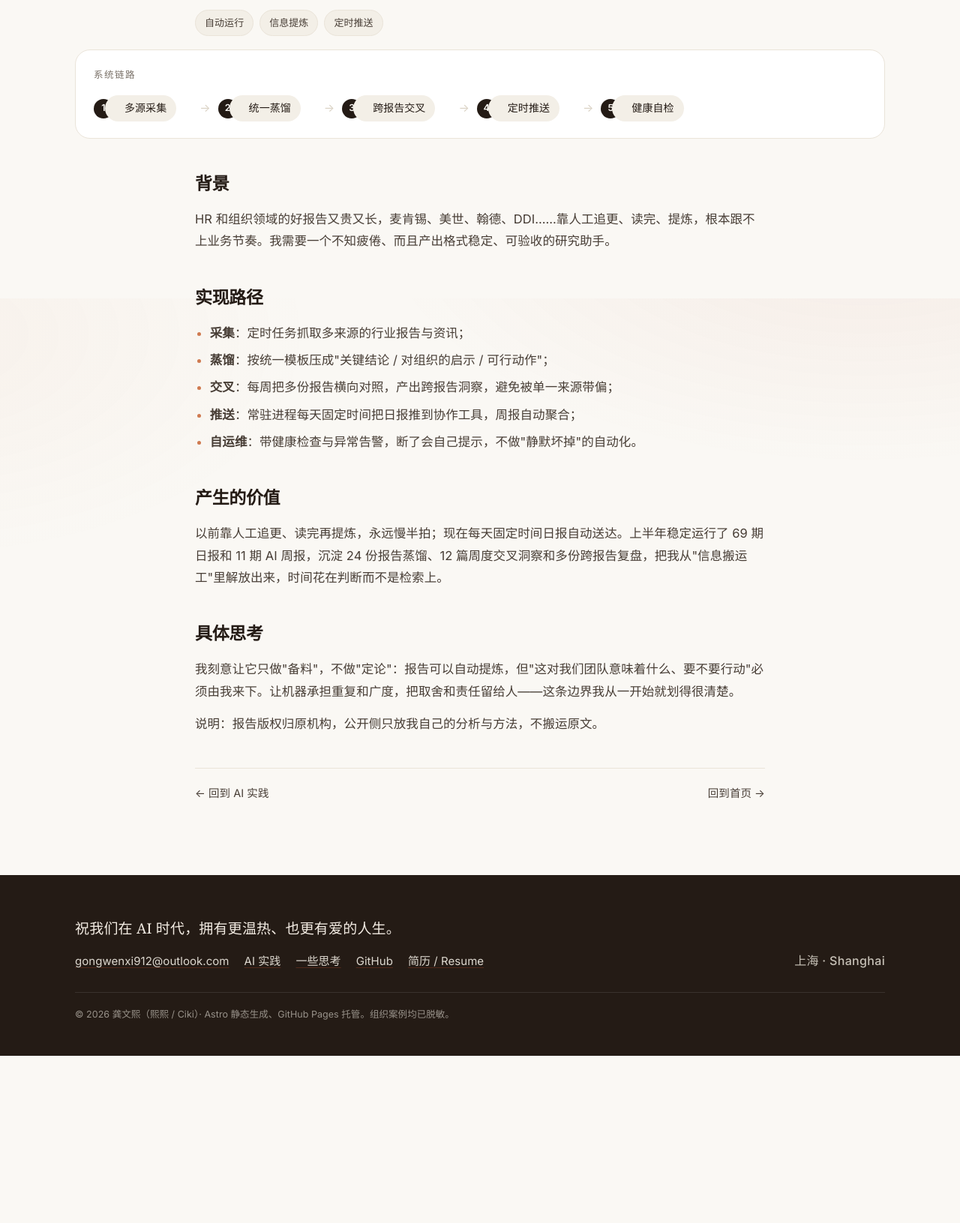
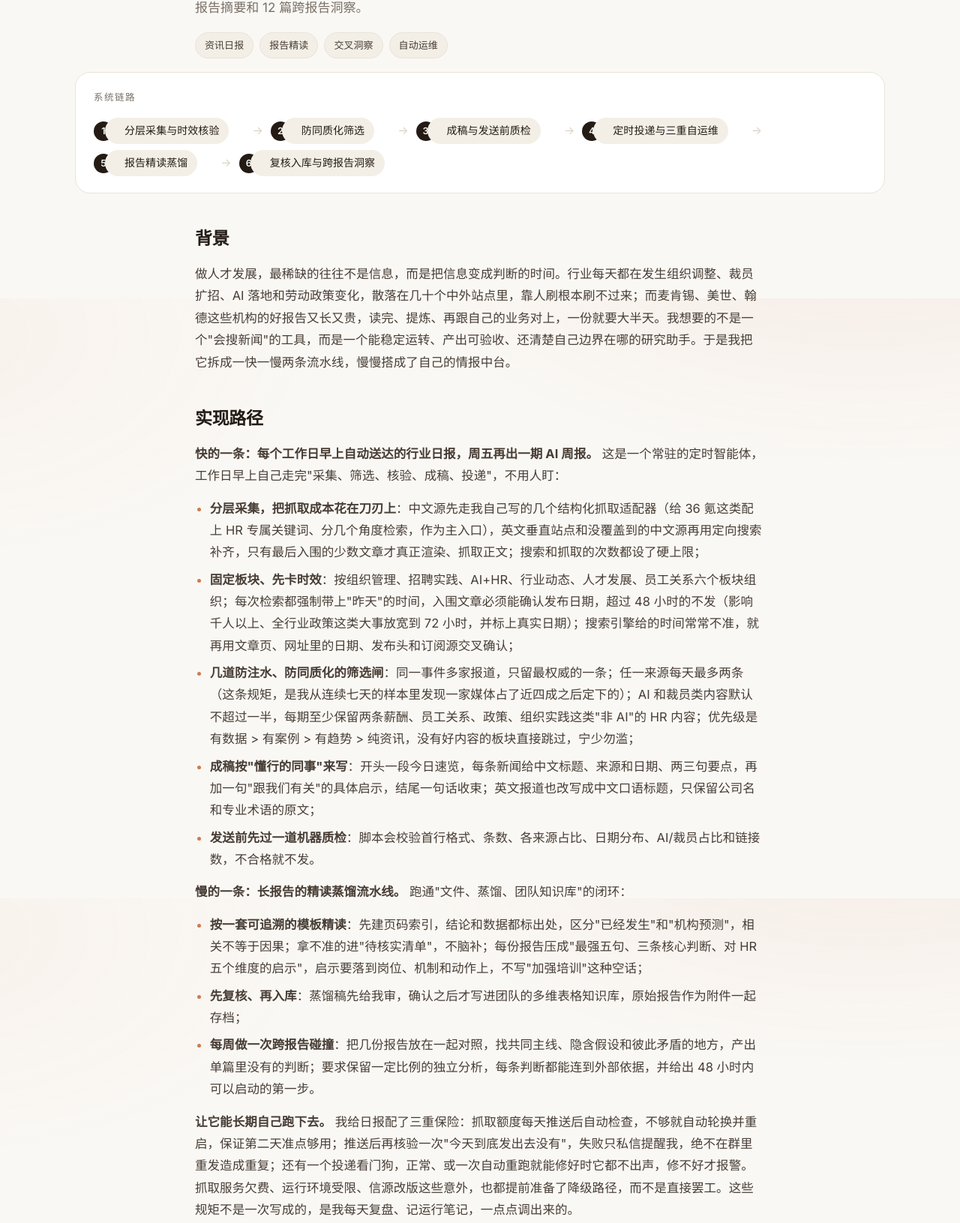
Before and after one commit to hiciki-1029/hiciki-1029.github.io, an Astro site: page /systems/hr-intel-agent in a window 1280 px wide. Shown: the part 402-2033 px from the top of the page at 75% size. Before the commit the page ends 1810 px from the top, so only its background shows below. Built offline with nearby package versions, Linux system fonts and the light colour scheme; Astro itself is replaced by a stand-in of ours.

Commit message:
深化 HR 情报中台案例：一快一慢双流水线（日报机器人＋报告精读蒸馏），写实实现路径、三重自运维与价值

```diff
--- a/src/content/systems/hr-intel-agent.md
+++ b/src/content/systems/hr-intel-agent.md
@@ -1,6 +1,6 @@
 ---
 title: "HR 情报中台：每天 9 点自动送达的研究助手"
-tagline: "报告采集、提炼、交叉洞察到推送全部自动化——一个自动运行的 AI 助手，稳定产出 69 期日报、11 期周报和 24 份报告提炼。"
+tagline: "一快一慢两条流水线：常驻智能体每个工作日早上自动采集、核验、成稿、投递，上半年送出 69 期日报和 11 期 AI 周报；长报告按可追溯模板精读、经我复核后入库，沉淀 24 份报告摘要和 12 篇跨报告洞察。"
 short: "每天 9 点自动送达的研究助手"
 layer: build
 year: "2026"
@@ -8,29 +8,39 @@ status: live
 featured: false
 cover: /systems/hr-intel-agent/cover.jpg
 span: "2"
-tags: ["自动运行", "信息提炼", "定时推送"]
-pipeline: ["多源采集", "统一蒸馏", "跨报告交叉", "定时推送", "健康自检"]
+tags: ["资讯日报", "报告精读", "交叉洞察", "自动运维"]
+pipeline: ["分层采集与时效核验", "防同质化筛选", "成稿与发送前质检", "定时投递与三重自运维", "报告精读蒸馏", "复核入库与跨报告洞察"]
 order: 5
 ---
 
 ## 背景
 
-HR 和组织领域的好报告又贵又长，麦肯锡、美世、翰德、DDI……靠人工追更、读完、提炼，根本跟不上业务节奏。我需要一个不知疲倦、而且产出格式稳定、可验收的研究助手。
+做人才发展，最稀缺的往往不是信息，而是把信息变成判断的时间。行业每天都在发生组织调整、裁员扩招、AI 落地和劳动政策变化，散落在几十个中外站点里，靠人刷根本刷不过来；而麦肯锡、美世、翰德这些机构的好报告又长又贵，读完、提炼、再跟自己的业务对上，一份就要大半天。我想要的不是一个"会搜新闻"的工具，而是一个能稳定运转、产出可验收、还清楚自己边界在哪的研究助手。于是我把它拆成一快一慢两条流水线，慢慢搭成了自己的情报中台。
 
 ## 实现路径
 
-- **采集**：定时任务抓取多来源的行业报告与资讯；
-- **蒸馏**：按统一模板压成"关键结论 / 对组织的启示 / 可行动作"；
-- **交叉**：每周把多份报告横向对照，产出跨报告洞察，避免被单一来源带偏；
-- **推送**：常驻进程每天固定时间把日报推到协作工具，周报自动聚合；
-- **自运维**：带健康检查与异常告警，断了会自己提示，不做"静默坏掉"的自动化。
+**快的一条：每个工作日早上自动送达的行业日报，周五再出一期 AI 周报。** 这是一个常驻的定时智能体，工作日早上自己走完"采集、筛选、核验、成稿、投递"，不用人盯：
+
+- **分层采集，把抓取成本花在刀刃上**：中文源先走我自己写的几个结构化抓取适配器（给 36 氪这类配上 HR 专属关键词、分几个角度检索，作为主入口），英文垂直站点和没覆盖到的中文源再用定向搜索补齐，只有最后入围的少数文章才真正渲染、抓取正文；搜索和抓取的次数都设了硬上限；
+- **固定板块、先卡时效**：按组织管理、招聘实践、AI+HR、行业动态、人才发展、员工关系六个板块组织；每次检索都强制带上"昨天"的时间，入围文章必须能确认发布日期，超过 48 小时的不发（影响千人以上、全行业政策这类大事放宽到 72 小时，并标上真实日期）；搜索引擎给的时间常常不准，就再用文章页、网址里的日期、发布头和订阅源交叉确认；
+- **几道防注水、防同质化的筛选闸**：同一事件多家报道，只留最权威的一条；任一来源每天最多两条（这条规矩，是我从连续七天的样本里发现一家媒体占了近四成之后定下的）；AI 和裁员类内容默认不超过一半，每期至少保留两条薪酬、员工关系、政策、组织实践这类"非 AI"的 HR 内容；优先级是有数据 > 有案例 > 有趋势 > 纯资讯，没有好内容的板块直接跳过，宁少勿滥；
+- **成稿按"懂行的同事"来写**：开头一段今日速览，每条新闻给中文标题、来源和日期、两三句要点，再加一句"跟我们有关"的具体启示，结尾一句话收束；英文报道也改写成中文口语标题，只保留公司名和专业术语的原文；
+- **发送前先过一道机器质检**：脚本会校验首行格式、条数、各来源占比、日期分布、AI/裁员占比和链接数，不合格就不发。
+
+**慢的一条：长报告的精读蒸馏流水线。** 跑通"文件、蒸馏、团队知识库"的闭环：
+
+- **按一套可追溯的模板精读**：先建页码索引，结论和数据都标出处，区分"已经发生"和"机构预测"，相关不等于因果；拿不准的进"待核实清单"，不脑补；每份报告压成"最强五句、三条核心判断、对 HR 五个维度的启示"，启示要落到岗位、机制和动作上，不写"加强培训"这种空话；
+- **先复核、再入库**：蒸馏稿先给我审，确认之后才写进团队的多维表格知识库，原始报告作为附件一起存档；
+- **每周做一次跨报告碰撞**：把几份报告放在一起对照，找共同主线、隐含假设和彼此矛盾的地方，产出单篇里没有的判断；要求保留一定比例的独立分析，每条判断都能连到外部依据，并给出 48 小时内可以启动的第一步。
+
+**让它能长期自己跑下去。** 我给日报配了三重保险：抓取额度每天推送后自动检查，不够就自动轮换并重启，保证第二天准点够用；推送后再核验一次"今天到底发出去没有"，失败只私信提醒我，绝不在群里重发造成重复；还有一个投递看门狗，正常、或一次自动重跑就能修好时它都不出声，修不好才报警。抓取服务欠费、运行环境受限、信源改版这些意外，也都提前准备了降级路径，而不是直接罢工。这些规矩不是一次写成的，是我每天复盘、记运行笔记，一点点调出来的。
 
 ## 产生的价值
 
-以前靠人工追更、读完再提炼，永远慢半拍；现在每天固定时间日报自动送达。上半年稳定运行了 69 期日报和 11 期 AI 周报，沉淀 24 份报告蒸馏、12 篇周度交叉洞察和多份跨报告复盘，把我从"信息搬运工"里解放出来，时间花在判断而不是检索上。
+快的这条，让团队每天早上打开群，就能看到一份筛过、核实过日期、还标好"跟我们有什么关系"的行业日报，不用各自在信息流里碰运气；上半年稳定产出 69 期日报、11 期 AI 周报，采集和整理几乎不再占我的时间。慢的这条，把上半年 24 份又长又贵的报告（麦肯锡、美世、翰德、Anthropic、斯坦福等机构）压成能直接支撑决策的摘要，存进可检索的团队知识库，再加上 12 篇周度交叉洞察和两份跨报告复盘，零散的阅读慢慢变成了能累积的判断。对我自己最大的改变，是从"信息搬运工"里退出来，把时间留给"这对我们意味着什么、要不要行动"。
 
 ## 具体思考
 
-我刻意让它只做"备料"，不做"定论"：报告可以自动提炼，但"这对我们团队意味着什么、要不要行动"必须由我来下。让机器承担重复和广度，把取舍和责任留给人——这条边界我从一开始就划得很清楚。
+我从一开始就划了边界：这套系统只备料、不定论——资讯可以自动筛，报告可以自动蒸馏，但"这对我们团队意味着什么、要不要采取行动"必须由人来下，写进共享知识库之前也一定经过我确认。让机器承担重复、广度和格式，把取舍和责任留给人。做下来还有两点越来越确信：一是可靠性和成本是设计出来的，不是出了问题再补的，额度轮换、看门狗、降级路径、发送前质检，本质上是把一个自动化当成真正的产品来对待；二是我不追求"什么都抓"，而是要求每条都可追溯、可验收，日期要核实、来源要归一、宁缺毋滥——一份每天都发、却偶尔出错或注水的日报，很快就没人看了。
 
-说明：报告版权归原机构，公开侧只放我自己的分析与方法，不搬运原文。
+说明：资讯机器人与报告流水线都运行在公司内部环境，这里只讲机制与方法；行业报告版权归原发布机构所有，公开侧只放我自己的分析框架，不搬运原文；期数为上半年的阶段性统计口径。
```
